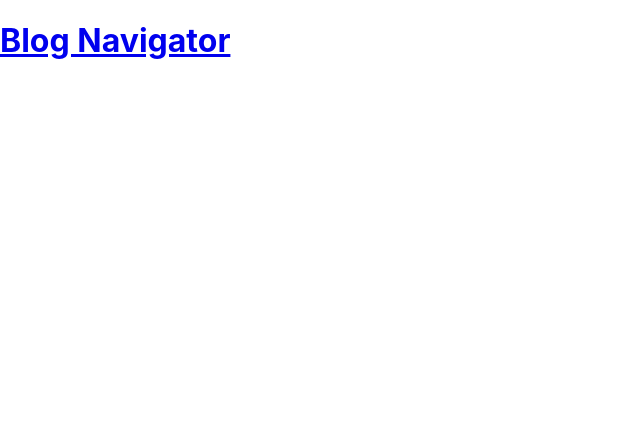
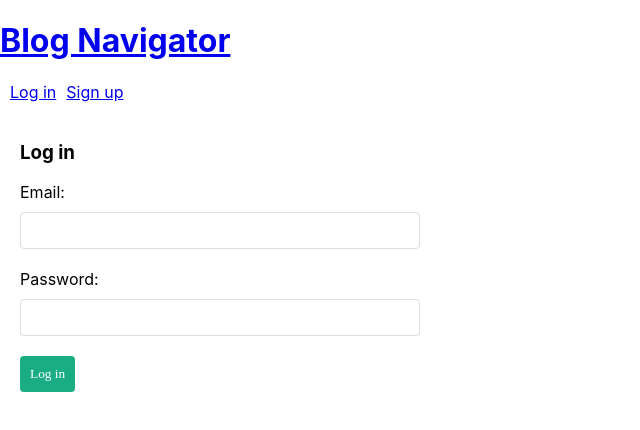
Before and after one commit to eamondevine/MernStackTestApp, a React (Create React App) app in the folder frontend/: page /login in a window 1280 px wide. Before the commit this address had no page. Shown: the top 430 px of the page, without its empty margins (0-640 px from the left). Built offline with nearby package versions, Linux system fonts and the light colour scheme.

Commit message:
Finished video 9 on net ninja mern auth Created the login and signup pages on the frontend. Did a little CSS styling as well: spacing and max-width.

```diff
--- a/frontend/src/App.js
+++ b/frontend/src/App.js
@@ -1,6 +1,8 @@
 import { BrowserRouter as Browser, Routes, Route } from "react-router-dom";
 // pages and components
 import Home from "./pages/Home";
+import Login from "./pages/Login";
+import Signup from "./pages/Signup";
 import Navbar from "./components/Navbar";
 function App() {
   return (
@@ -9,7 +11,9 @@
         <Navbar />
         <div className="pages">
           <Routes>
-            <Route path="/" element={<Home />}></Route>
+            <Route path="/" element={<Home />} />
+            <Route path="/login" element={<Login />} />
+            <Route path="/signup" element={<Signup />} />
           </Routes>
         </div>
       </Browser>
--- a/frontend/src/components/Navbar.js
+++ b/frontend/src/components/Navbar.js
@@ -7,6 +7,12 @@
         <Link to="/">
           <h1>Blog Navigator</h1>
         </Link>
+        <nav>
+          <div>
+            <Link to="/login">Log in</Link>
+            <Link to="/signup">Sign up</Link>
+          </div>
+        </nav>
       </div>
     </header>
   );
--- a/frontend/src/index.css
+++ b/frontend/src/index.css
@@ -52,3 +52,21 @@
 input.error {
   border-color: 1px solid var(--error);
 }
+
+nav {
+  display: flex;
+  align-items: center;
+}
+
+nav a {
+  margin-left: 10px;
+}
+
+form.signup,
+form.login {
+  max-width: 400px;
+  margin: 40px, auto;
+  padding: 20px;
+  background: #fff;
+  border-radius: 4px;
+}
--- /dev/null
+++ b/frontend/src/pages/Login.js
@@ -0,0 +1,33 @@
+import { useState } from "react";
+
+const Login = () => {
+  const [email, setEmail] = useState("");
+  const [password, setPassword] = useState("");
+
+  const handleSubmit = async (e) => {
+    e.preventDefault();
+
+    console.log(email, password);
+  };
+
+  return (
+    <form className="login" onSubmit={handleSubmit}>
+      <h3>Log in</h3>
+      <label>Email:</label>
+      <input
+        type="email"
+        onChange={(e) => setEmail(e.target.value)}
+        value={email}
+      />
+      <label>Password:</label>
+      <input
+        type="password"
+        onChange={(e) => setPassword(e.target.value)}
+        value={password}
+      />
+      <button>Log in</button>
+    </form>
+  );
+};
+
+export default Login;
--- /dev/null
+++ b/frontend/src/pages/Signup.js
@@ -0,0 +1,33 @@
+import { useState } from "react";
+
+const Signup = () => {
+  const [email, setEmail] = useState("");
+  const [password, setPassword] = useState("");
+
+  const handleSubmit = async (e) => {
+    e.preventDefault();
+
+    console.log(email, password);
+  };
+
+  return (
+    <form className="signup" onSubmit={handleSubmit}>
+      <h3>Sign up</h3>
+      <label>Email:</label>
+      <input
+        type="email"
+        onChange={(e) => setEmail(e.target.value)}
+        value={email}
+      />
+      <label>Password:</label>
+      <input
+        type="password"
+        onChange={(e) => setPassword(e.target.value)}
+        value={password}
+      />
+      <button>Sign up</button>
+    </form>
+  );
+};
+
+export default Signup;
```
